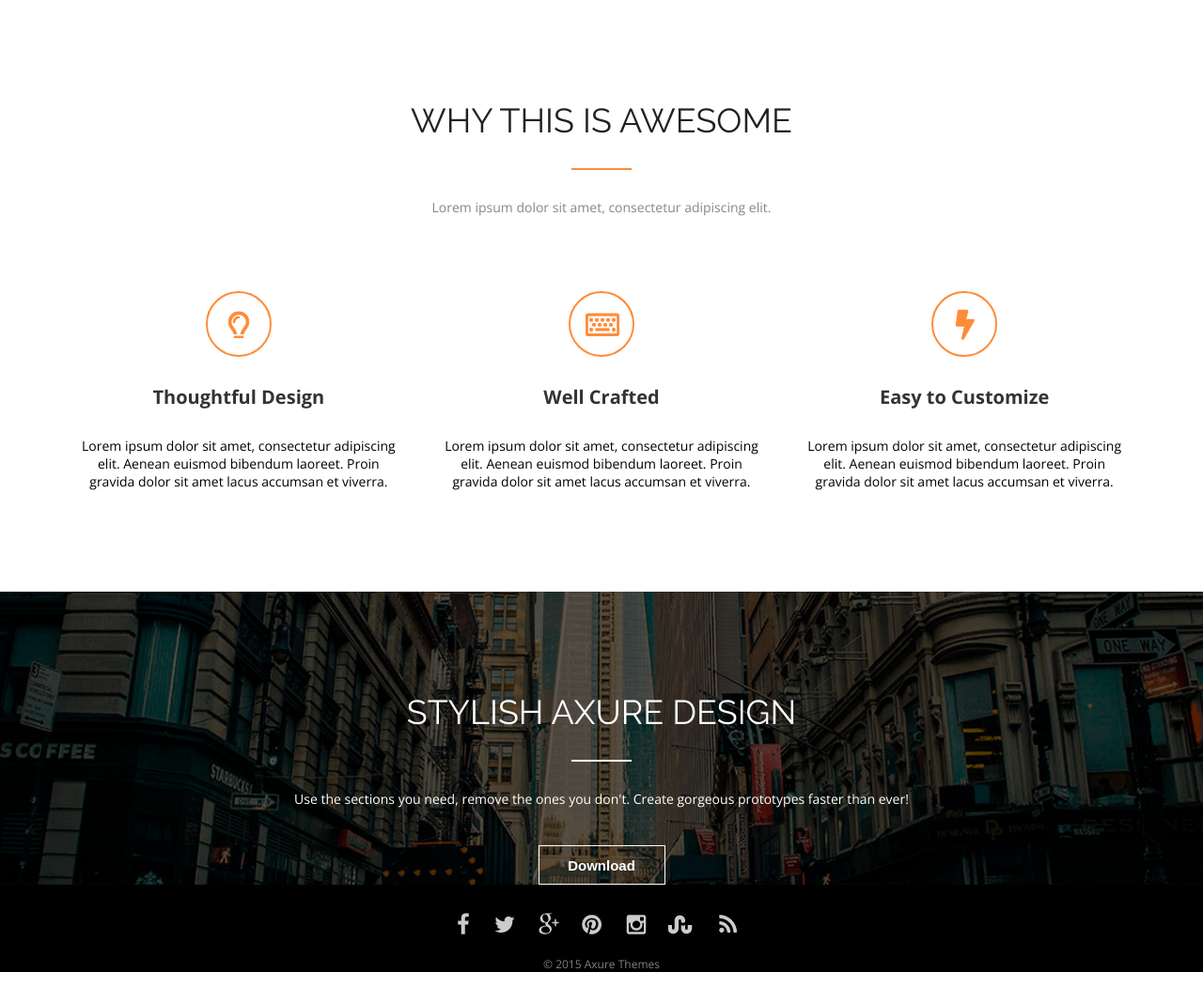
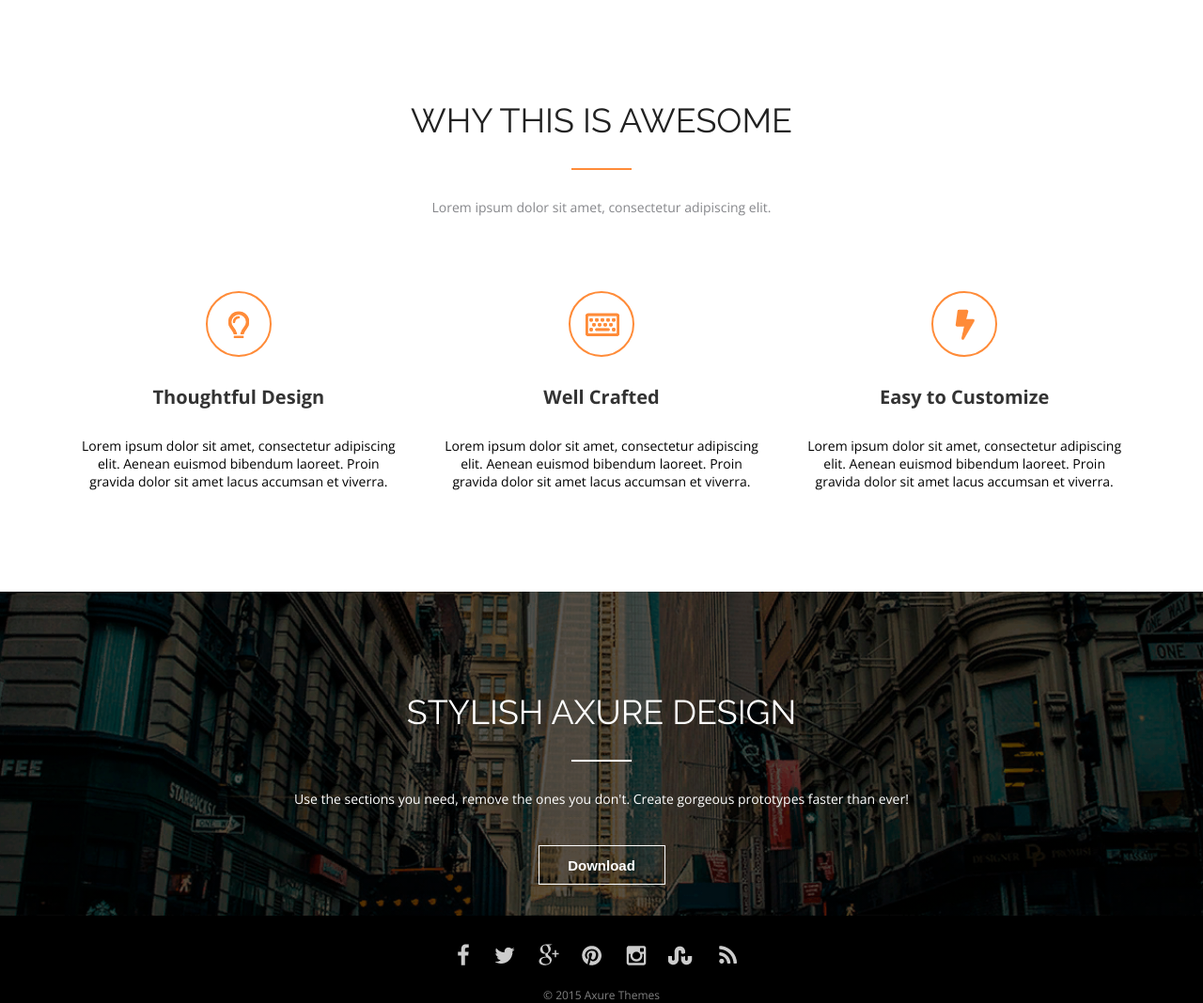
Before and after one commit to masha-evtihevich/lesson-3, a plain HTML site: page index.html in a window 1280 px wide. Shown: the whole page at 94% size. Before the commit the page ends 1035 px from the top, so only its background shows below. Drawn offline with nearby package versions, Linux system fonts and the light colour scheme.

Commit message:
Update main.css

```diff
--- a/style/main.css
+++ b/style/main.css
@@ -8,9 +8,7 @@
     text-align: center;
     font-family: 'Open Sans', sans-serif;
 }
-/* .aside {
-    Class is missing
-} */
+/* <header>*/
 .title {
     margin-bottom: 30px;
     padding-top: 107px;
@@ -36,6 +34,7 @@
     font-size: 14px;
     color: #86878B;
 }
+/* <main> */
 .main {
     margin: 40px 0 107px; /*margin-top: 40px; margin-right: 0px; margin-bottom: 107px; margin-left: 0px;*/
 }
@@ -75,12 +74,14 @@
 .icon--lightning {
     background: url(../img/icon/lightning.png) no-repeat center;
 }
+/* <section> */
 .background {
     background-image: linear-gradient(to top, rgba(0,0,0,0.65), rgba(0,0,0,0.65)),
     url(../img/background.png);
     background-repeat: no-repeat;
     background-position: center;
     background-size: cover;
+    height: 345px;
 }
 .title--section {
     color: white;
@@ -102,6 +103,7 @@
     background: transparent;
     border: 1px solid #FFFFFF;
 }
+/* <footer> */
 .footer {
     background: #000000;
 }
```
